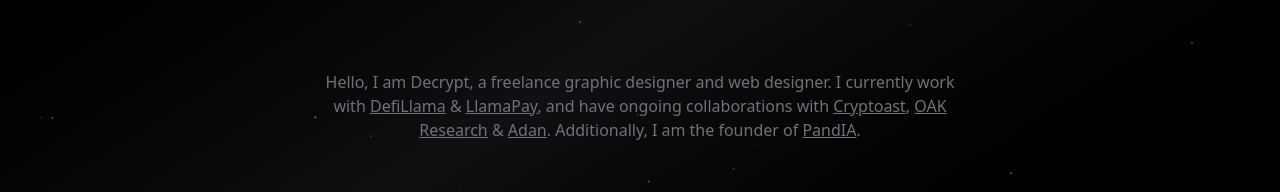
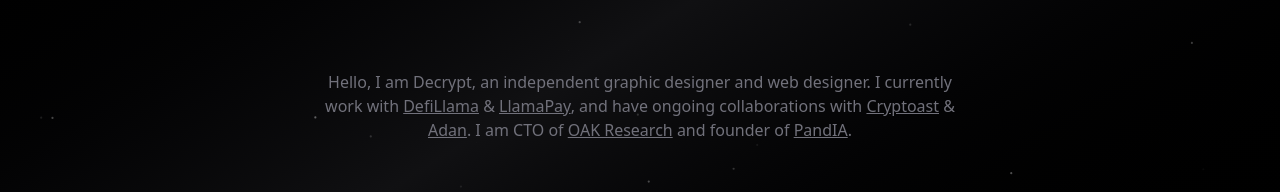
Before and after one commit to Decryptu/decrypt-portfolio, a Next.js app: page / in a window 1280 px wide. Shown: the part 367-559 px from the top of the page. Built offline with nearby package versions, Linux system fonts and the light colour scheme.

Commit message:
Update page.tsx

```diff
--- a/src/app/page.tsx
+++ b/src/app/page.tsx
@@ -24,7 +24,7 @@
 			<div className="hidden w-screen h-px animate-glow md:block animate-fade-right bg-gradient-to-r from-zinc-300/0 via-zinc-300/50 to-zinc-300/0" />
 			<div className="my-16 text-center animate-fade-in">
 				<h2 className="text-base mx-8 md:mx-32 lg:mx-80 text-zinc-500 ">
-					Hello, I am Decrypt, a freelance graphic designer and web designer. I
+					Hello, I am Decrypt, an independent graphic designer and web designer. I
 					currently work with{" "}
 					<Link
 						href="https://decrypt.im/projects/defillama"
@@ -45,13 +45,6 @@
 						className="underline duration-500 hover:text-zinc-300"
 					>
 						Cryptoast
-					</Link>
-					,{" "}
-					<Link
-						href="https://decrypt.im/projects/oak"
-						className="underline duration-500 hover:text-zinc-300"
-					>
-						OAK Research
 					</Link>{" "}
 					&{" "}
 					<Link
@@ -60,7 +53,14 @@
 					>
 						Adan
 					</Link>
-					. Additionally, I am the founder of{" "}
+					. I am CTO of{" "}
+					<Link
+						href="https://decrypt.im/projects/oak"
+						className="underline duration-500 hover:text-zinc-300"
+					>
+						OAK Research
+					</Link>{" "}
+					and founder of{" "}
 					<Link
 						href="https://decrypt.im/projects/pandia"
 						className="underline duration-500 hover:text-zinc-300"
```
